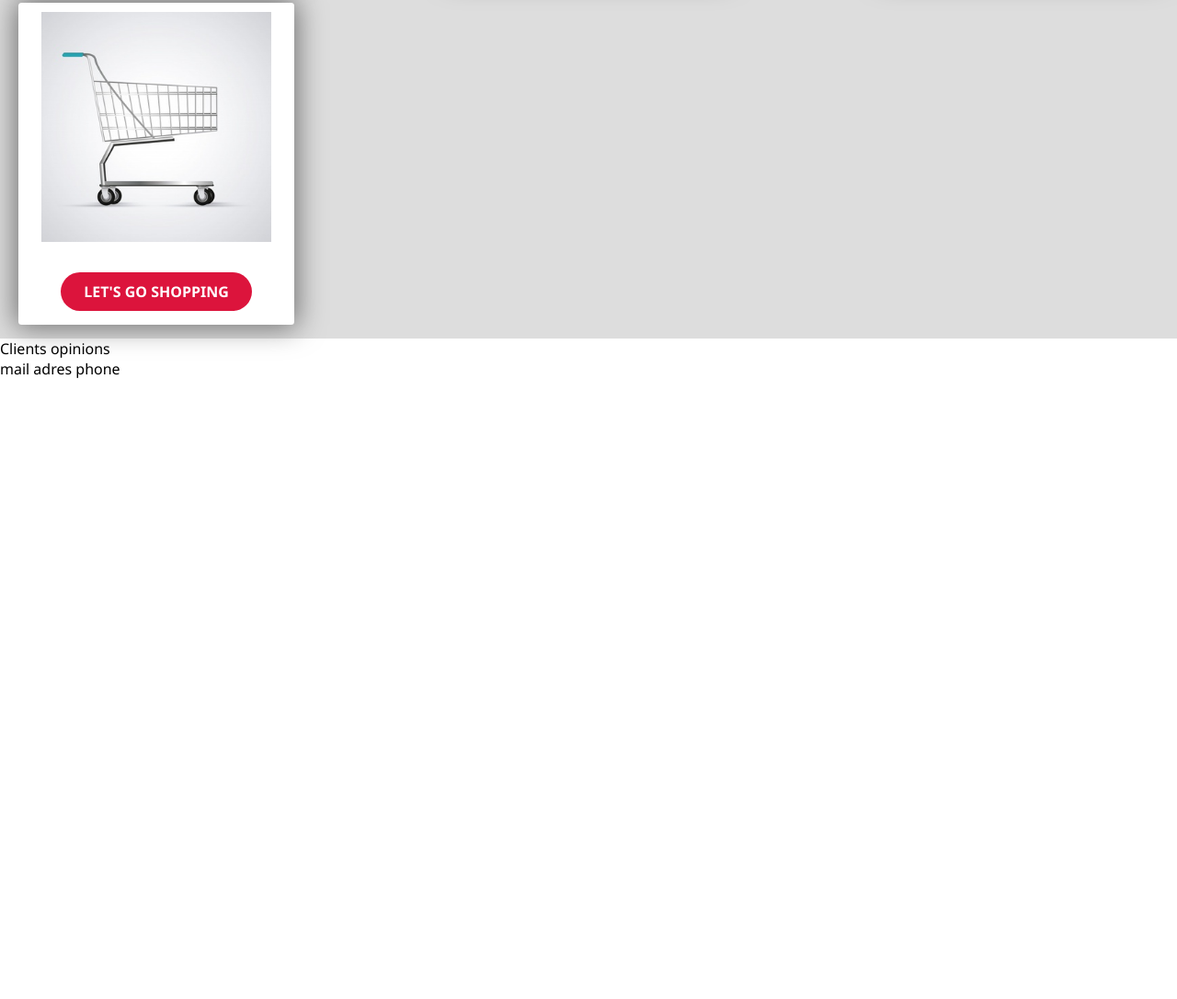
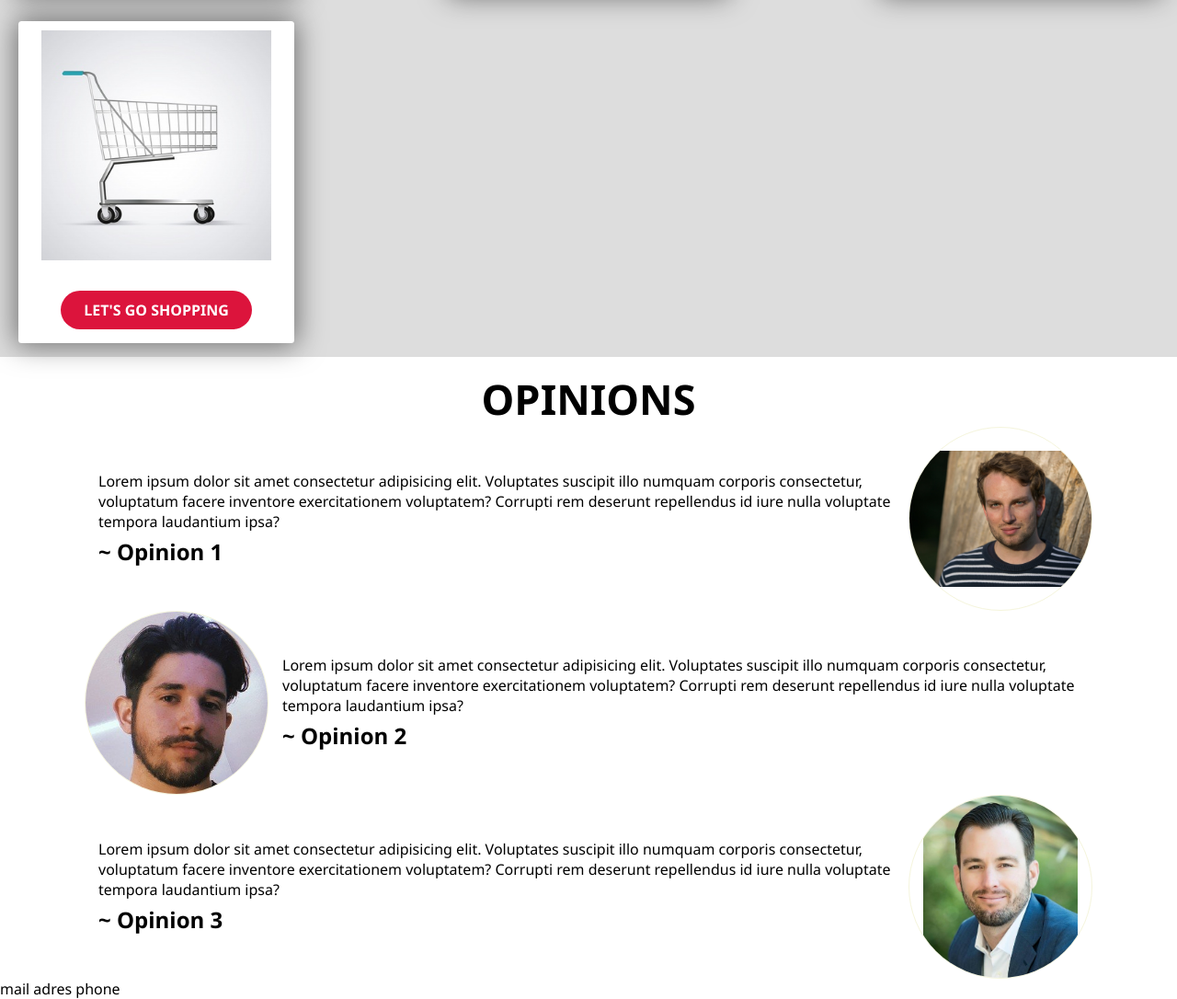
Before and after one commit to AdamJochemczyk/JSShop, a plain HTML site: page index.html in a window 1280 px wide. Shown: the part 1736-2822 px from the top of the page at 92% size. Before the commit the page ends 2148 px from the top, so only its background shows below. Drawn offline with Linux system fonts and the light colour scheme.

Commit message:
add client section

```diff
--- a/index.css
+++ b/index.css
@@ -129,6 +129,7 @@ a {
 /*shop examples*/
 #shop {
   background-color: #ddd;
+  margin-top: 20px;
 }
 #shop > .row {
   justify-content: center;
@@ -176,3 +177,31 @@ a {
 .product-name::first-letter{
   text-transform: uppercase;
 }
+/* client opinions*/
+#clients {
+  margin-top: 15px;
+}
+#clients > .row{
+  justify-content: center;
+}
+.client-container{
+  display: flex;
+  flex-wrap: wrap;
+  align-items: center;
+  justify-content: center;
+}
+.client-img{
+  width: 200px;
+  height: 200px;
+  border-radius: 100%;
+  border: solid 1px beige;
+  object-fit: contain;
+}
+.client-opinion{
+  flex-basis: 70%;
+  padding: 0 15px;
+}
+.client-name{
+  margin-top: 5px;
+  font-size: 1.5em;
+}
--- a/index.html
+++ b/index.html
@@ -57,7 +57,7 @@
       </section>
       <section id="shop">
         <div class="row">
-          <h3 class="title">Top rated products</h3>
+          <h3 class="title">Popular products</h3>
         </div>
         <ul class="cards">
           <li>
@@ -97,7 +97,32 @@
           </li>
         </ul>
       </section>
-      <section id="clients">Clients opinions</section>
+      <section id="clients">
+        <div class="row">
+          <h3 class="title">Opinions</h3>
+        </div>
+        <div class="client-container">
+              <div class="client-opinion">
+                <span>Lorem ipsum dolor sit amet consectetur adipisicing elit. Voluptates suscipit illo numquam corporis consectetur, voluptatum facere inventore exercitationem voluptatem? Corrupti rem deserunt repellendus id iure nulla voluptate tempora laudantium ipsa?</span>
+                <h4 class="client-name">~ Opinion 1</h4>
+              </div>
+            <img src="images/client1.jpg" alt="client-1" class="client-img">
+        </div>
+        <div class="client-container">
+          <img src="images/client2.jpg" alt="client-2" class="client-img">
+          <div class="client-opinion">
+                <span>Lorem ipsum dolor sit amet consectetur adipisicing elit. Voluptates suscipit illo numquam corporis consectetur, voluptatum facere inventore exercitationem voluptatem? Corrupti rem deserunt repellendus id iure nulla voluptate tempora laudantium ipsa?</span>
+                <h4 class="client-name">~ Opinion 2</h4>
+              </div>
+        </div>
+        <div class="client-container">
+          <div class="client-opinion">
+                <span>Lorem ipsum dolor sit amet consectetur adipisicing elit. Voluptates suscipit illo numquam corporis consectetur, voluptatum facere inventore exercitationem voluptatem? Corrupti rem deserunt repellendus id iure nulla voluptate tempora laudantium ipsa?</span>
+                <h4 class="client-name">~ Opinion 3</h4>
+              </div>
+          <img src="images/client3.jpg" alt="client-3" class="client-img">
+        </div>
+      </section>
       <section id="Contact">mail adres phone</section>
       <footer></footer>
     </div>
```
Also changed, not shown: images/client1.jpg (added), images/client2.jpg (added), images/client3.jpg (added).
